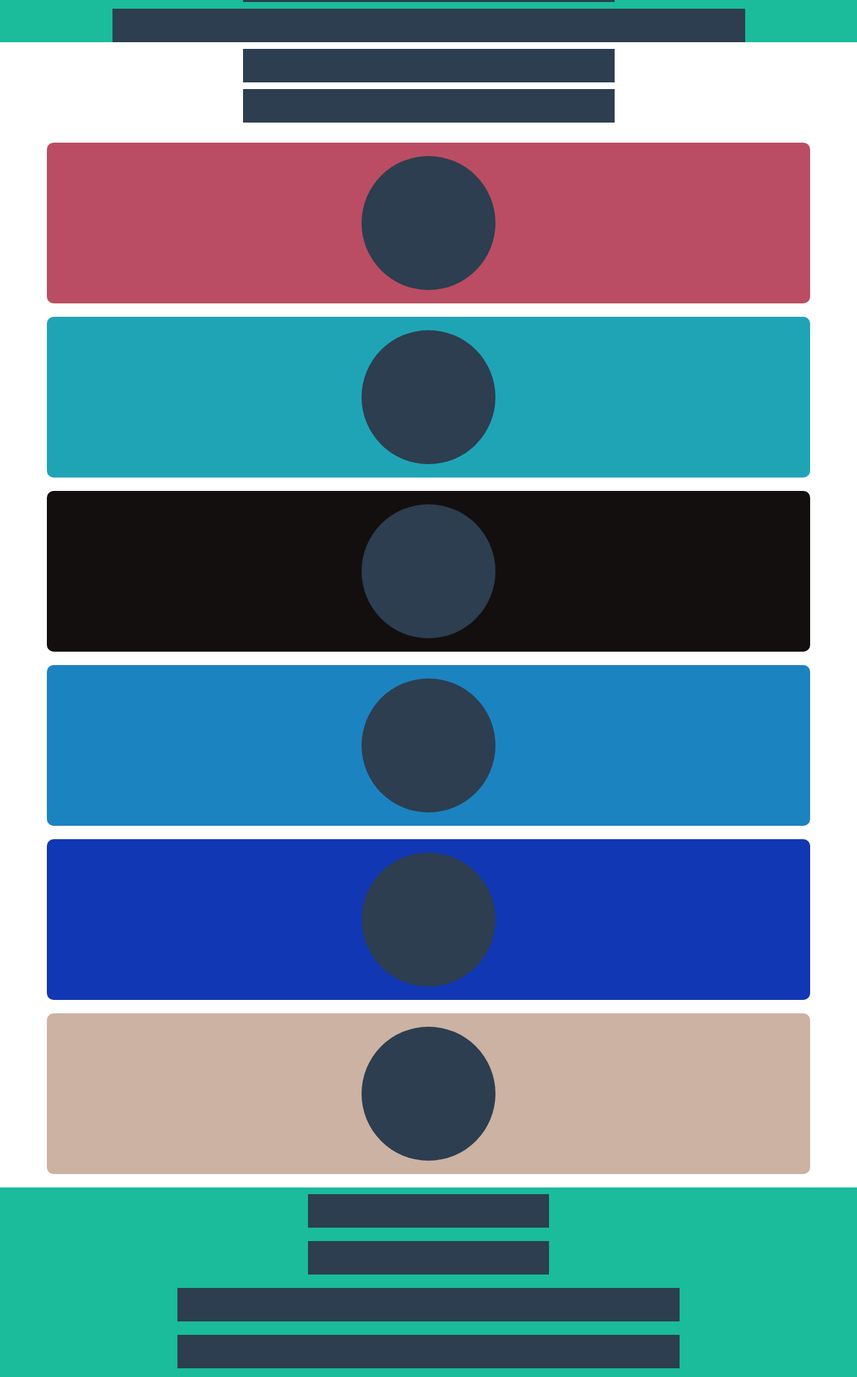
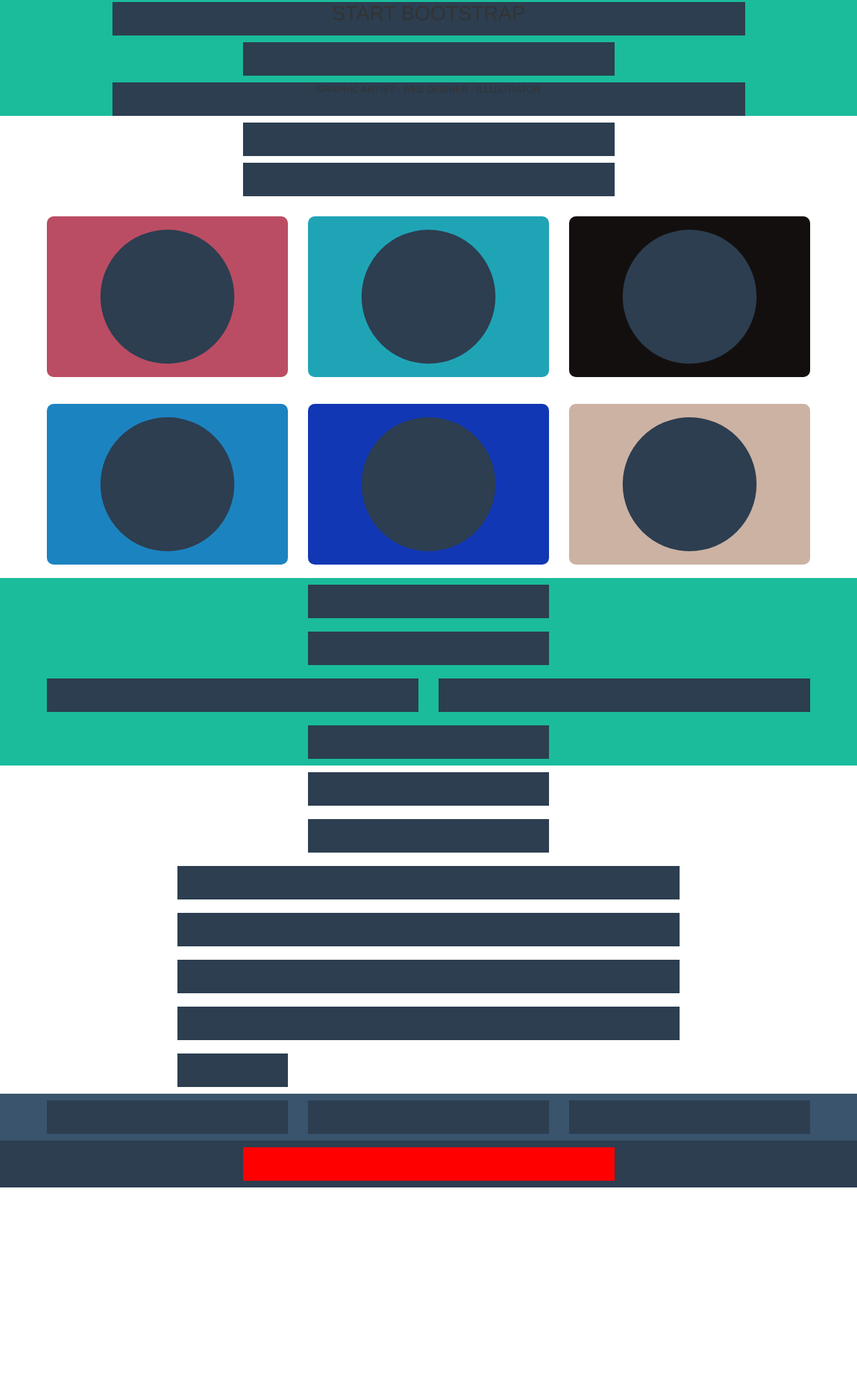
Before and after one commit to Isabella18081996/html-css-bootstrap-freelancer, a plain HTML site: page index.html in a window 1280 px wide. Shown: the part 347-2403 px from the top of the page at 67% size. After the commit the page ends 2120 px from the top, so only its background shows below. Drawn offline with nearby package versions, Linux system fonts and the light colour scheme.

Commit message:
griglia finita

```diff
--- a/css/style.css
+++ b/css/style.css
@@ -1,7 +1,29 @@
+/* MENU FIX */
+.menu-fix{
+  background-color: pink;
+  height: 100px;
+  position: fixed;
+  z-index: 999;
+  top: 0;
+  left: 0;
+  right: 0;
+}
+
+.titolo-menu{
+  height: 50px;
+  background-color: plum;
+}
+
+.bottone-menu{
+  height: 50px;
+  background-color: plum;
+}
+
 /* HEADER */
 
 header{
   background-color: #1ABC9C;
+  margin-top: 100px;
 }
 
 .omino{
@@ -169,3 +191,42 @@ section{
   margin-top: 10px;
   margin-bottom: 10px;
 }
+
+/* FOOTER */
+
+.footer-top{
+  background-color: #3A546D ;
+
+}
+
+.footer-bottom{
+  background-color: #2C3E50;
+}
+
+.sezione1{
+  height: 50px;
+  background-color: #2C3E50;
+  margin-top: 10px;
+  margin-bottom: 10px;
+}
+
+.sezione2{
+  height: 50px;
+  background-color: #2C3E50;
+  margin-top: 10px;
+  margin-bottom: 10px;
+}
+
+.sezione3{
+  height: 50px;
+  background-color: #2C3E50;
+  margin-top: 10px;
+  margin-bottom: 10px;
+}
+
+.copyright{
+  height: 50px;
+  background-color: red;
+  margin-top: 10px;
+  margin-bottom: 10px;
+}
--- a/index.html
+++ b/index.html
@@ -16,6 +16,22 @@
     <link rel="stylesheet" href="css/style.css" />
   </head>
   <body>
+    <!-- MENU' FIX -->
+    <section class="menu-fix">
+      <div class="container">
+        <div class="row">
+          <div class="col-xs-6">
+            <div class="titolo-menu"></div>
+          </div>
+
+          <div class="col-xs-6 text-right">
+            <div class="bottone-menu"></div>
+          </div>
+        </div>
+      </div>
+    </section>
+    <!-- /MENU' FIX -->
+
     <!-- HEADER -->
     <header>
       <div class="container">
@@ -32,7 +48,9 @@
         <!-- titolo header -->
         <div class="row">
           <div class="col-xs-10 col-xs-offset-1">
-            <div class="titolo-header"></div>
+            <div class="titolo-header text-center">
+              <h2>START BOOTSTRAP</h2>
+            </div>
           </div>
         </div>
         <!-- /titolo header -->
@@ -48,7 +66,9 @@
         <!-- paragrafo header -->
         <div class="row">
           <div class="col-xs-10 col-xs-offset-1">
-            <div class="p-header"></div>
+            <div class="p-header text-center">
+              GRAPHIC ARTIST - WEB DESINER - ILLUSTRATOR
+            </div>
           </div>
         </div>
         <!-- /paragrafo header -->
@@ -71,27 +91,37 @@
 
       <div class="container">
         <div class="row">
-          <div class="col-xs-12">
+          <div class="col-xs-12 col-sm-6 col-lg-4">
             <div class="img-main one-photo">
               <div class="img"></div>
             </div>
+          </div>
 
+          <div class="col-xs-12 col-sm-6 col-lg-4">
             <div class="img-main second-photo">
               <div class="img"></div>
             </div>
+          </div>
 
+          <div class="col-xs-12 col-sm-6 col-lg-4">
             <div class="img-main third-photo">
               <div class="img"></div>
             </div>
+          </div>
 
+          <div class="col-xs-12 col-sm-6 col-lg-4">
             <div class="img-main four-photo">
               <div class="img"></div>
             </div>
+          </div>
 
+          <div class="col-xs-12 col-sm-6 col-lg-4">
             <div class="img-main fifth-photo">
               <div class="img"></div>
             </div>
+          </div>
 
+          <div class="col-xs-12 col-sm-6 col-lg-4">
             <div class="img-main sixth-photo">
               <div class="img"></div>
             </div>
@@ -114,13 +144,11 @@
           </div>
 
           <div class="row">
-            <div class="col-xs-8 col-xs-offset-2">
+            <div class="col-xs-8 col-xs-offset-2 col-sm-6 col-sm-offset-0">
               <div class="p-about"></div>
             </div>
-          </div>
 
-          <div class="row">
-            <div class="col-xs-8 col-xs-offset-2">
+            <div class="col-xs-8 col-xs-offset-2 col-sm-6 col-sm-offset-0">
               <div class="p-about"></div>
             </div>
           </div>
@@ -182,11 +210,37 @@
     </main>
     <!-- /MAIN -->
 
+    <!-- FOOTER -->
+    <footer>
+      <section class="footer-top">
+        <div class="container">
+          <div class="row">
+            <div class="col-xs-10 col-xs-offset-1 col-md-4 col-md-offset-0">
+              <div class="sezione1"></div>
+            </div>
 
-    <!-- FOOTER -->
+            <div class="col-xs-8 col-xs-offset-2 col-md-4 col-md-offset-0">
+              <div class="sezione2"></div>
+            </div>
+
+            <div class="col-xs-10 col-xs-offset-1 col-md-4 col-md-offset-0">
+              <div class="sezione3"></div>
+            </div>
+          </div>
+        </div>
+      </section>
+
+      <section class="footer-bottom">
+        <div class="container">
+          <div class="row">
+            <div class="col-xs-6 col-xs-offset-3">
+              <div class="copyright"></div>
+            </div>
+          </div>
+        </div>
+      </section>
+    </footer>
     <!-- /FOOTER -->
-
-
 
     <!-- jQuery (necessary for Bootstrap's JavaScript plugins) -->
     <script
```
